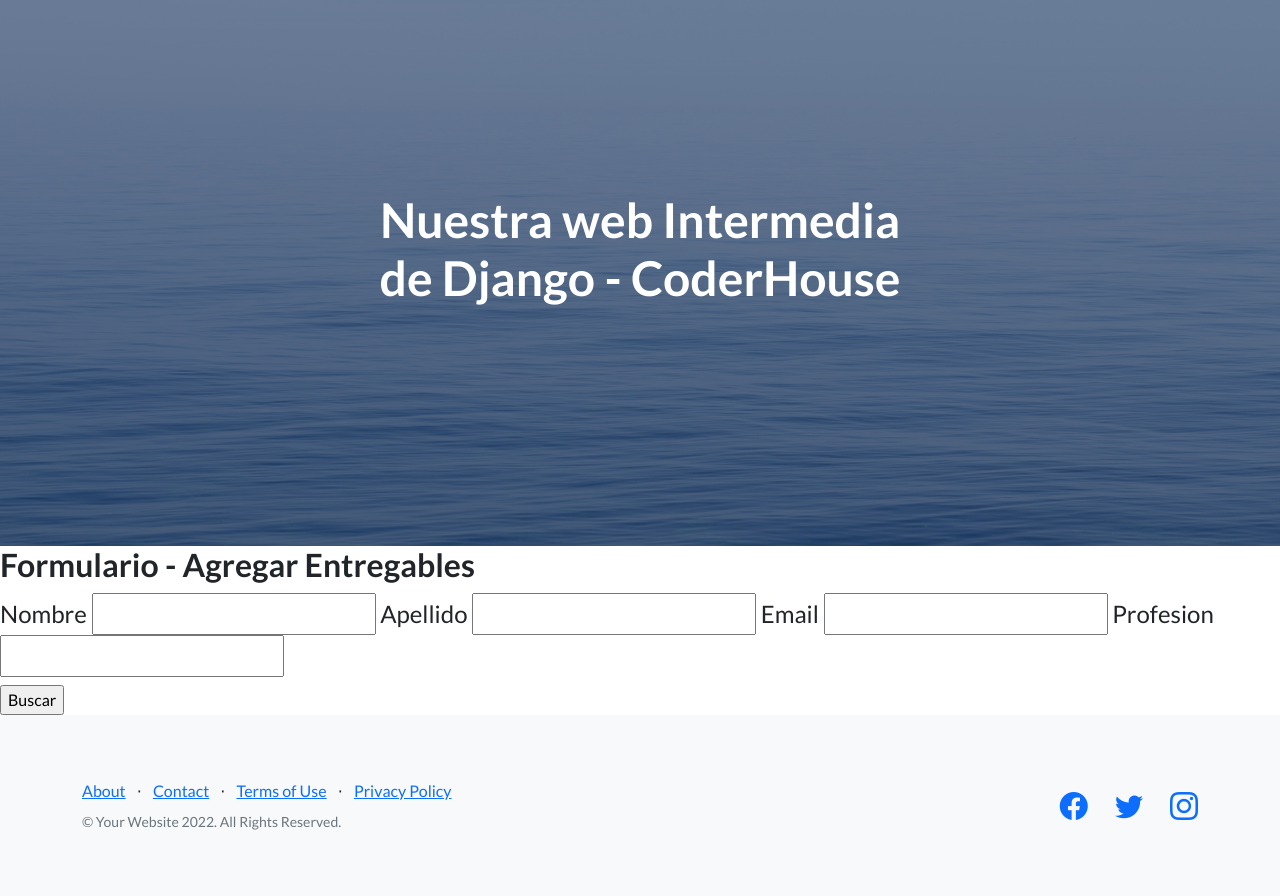
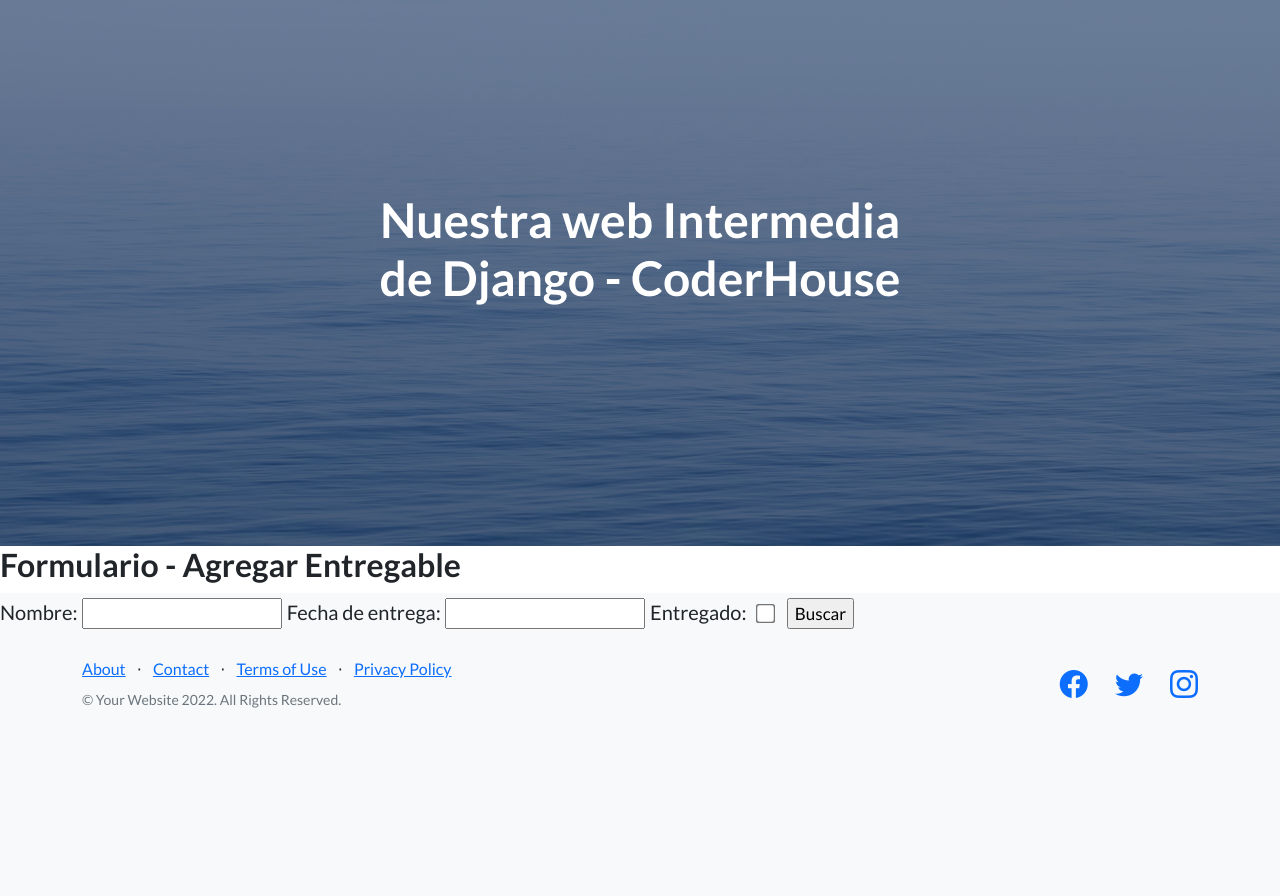
Before and after one commit to cristianprogramador/ProyectoCoder, a Django app: page /entregables/ in a window 1280 px wide. Shown: the part 57-953 px from the top of the page. After the commit the page ends 765 px from the top, so only its background shows below. Run offline with Django 4.2, Linux system fonts and the light colour scheme; some libraries are stand-ins or nearby versions.

Commit message:
guardado212/02/2023

```diff
--- a/AppCoder/templates/AppCoder/entregables.html
+++ b/AppCoder/templates/AppCoder/entregables.html
@@ -3,19 +3,36 @@
 {% block contenido %}
 <!--FORMULARIO-->
 <section class="formulario_nuevo">
-            <h2>Formulario - Agregar Entregables</h2>
+    <h2>Formulario - Agregar Entregable</h2>
     <form action="" method="">
         <legend>
-                    <label for="">Nombre</label>
+            <label for="">Nombre:</label>
             <input type="text">
-                    <label for="">Apellido</label>
+            <label for="">Fecha de entrega:</label>
             <input type="text">
-                    <label for="">Email</label>
-                    <input type="email">
-                    <label for="">Profesion</label>
-                    <input type="text">
+            <label for="">Entregado:</label>
+            <input type="checkbox" class="check">
+            <input type="submit" value="Buscar">
         </legend>
-                <input type="submit" value="Buscar">
+
     </form>
 </section>
+
+<style>
+.formulario_nuevo form label{
+font-size: 20px;
+}
+.formulario_nuevo input{
+font-size: 17px;
+}
+.formulario_nuevo .check{
+    margin-left: 8px;
+    margin-right: 10px;
+    transform: scale(1.5);
+    -moz-transform: scale(1.5);
+    -webkit-transform: scale(1.5);
+    -o-transform: scale(1.5);
+     padding: 10px;
+}
+</style>
 {% endblock %}
--- a/AppCoder/templates/AppCoder/inicio.html
+++ b/AppCoder/templates/AppCoder/inicio.html
@@ -1,4 +1,8 @@
 {% extends "AppCoder/padre.html" %}
+
+{% block titulo %}
+INICIO
+{% endblock %}
 
 {% block contenido %}
 <!--FORMULARIO-->
--- a/AppCoder/templates/AppCoder/padre.html
+++ b/AppCoder/templates/AppCoder/padre.html
@@ -8,7 +8,7 @@
         <meta name="viewport" content="width=device-width, initial-scale=1, shrink-to-fit=no" />
         <meta name="description" content="" />
         <meta name="author" content="" />
-        <title>Landing Page - Start Bootstrap Theme</title>
+        <title>{% block titulo %}{% endblock %}</title>
         <!-- Favicon-->
         <link rel="icon" type="image/x-icon" href="{% static 'AppCoder/assets/favicon.ico'%}" />
         <!-- Bootstrap icons-->
```
Also changed, not shown: AppCoder/templates/AppCoder/cursos.html (+12 -2 lines), AppCoder/templates/AppCoder/estudiantes.html (+18 -6 lines), AppCoder/templates/AppCoder/profesores.html (+20 -5 lines), AppCoder/static/AppCoder/css/styles.css. Lines whose indentation alone changed are shown as unchanged.
